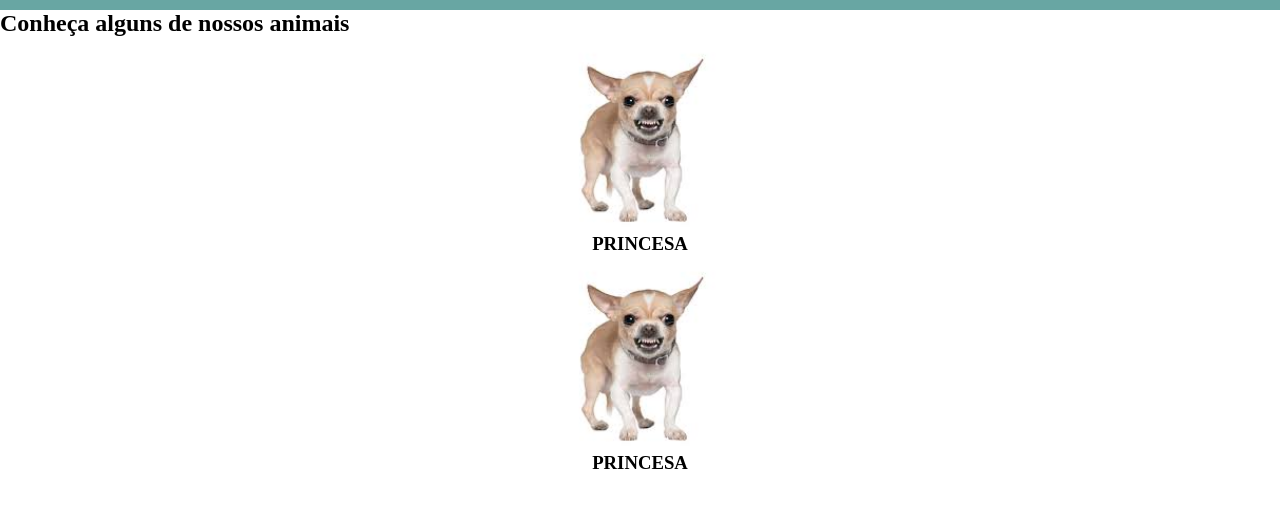
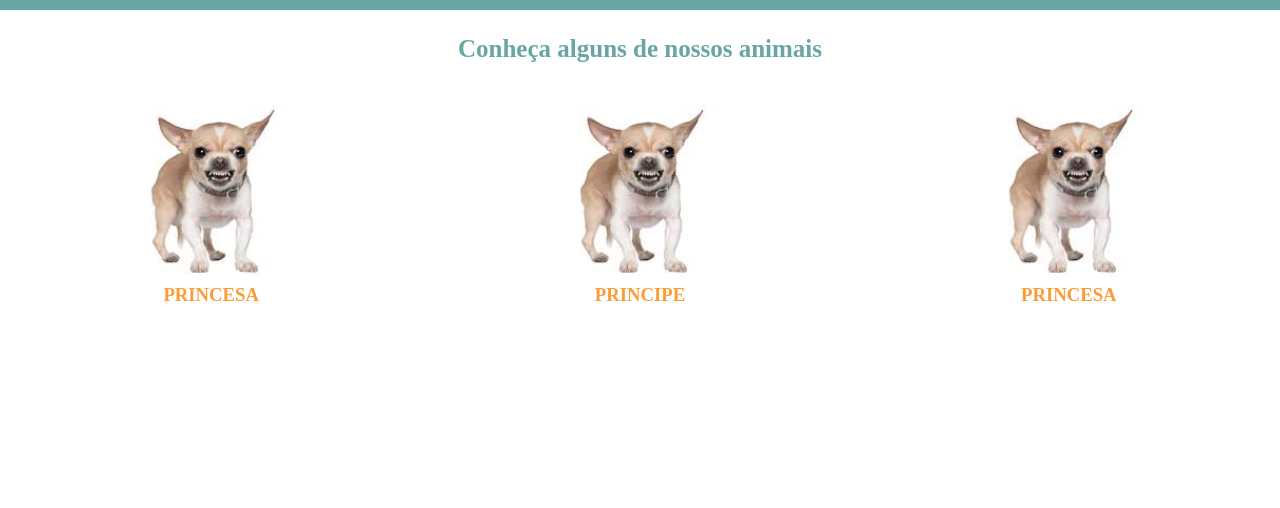
Before and after one commit to luanalapkoski/siteadotacuritiba, a plain HTML site: page index.html in a window 1280 px wide. Shown: the part 118-626 px from the top of the page. Drawn offline with Linux system fonts and the light colour scheme.

Commit message:
continuação

```diff
--- a/index.html
+++ b/index.html
@@ -1,35 +1,50 @@
 <!DOCTYPE html>
 <html lang="en">
+
 <head>
     <meta charset="UTF-8">
     <meta http-equiv="X-UA-Compatible" content="IE=edge">
     <meta name="viewport" content="width=device-width, initial-scale=1.0">
-    <title>Document</title>
+    <title>Adoção</title>
     <link rel="stylesheet" href="style.css">
     <link rel="preconnect" href="https://fonts.googleapis.com">
     <link rel="preconnect" href="https://fonts.gstatic.com" crossorigin>
-<link href="https://fonts.googleapis.com/css2?family=Poppins:ital,wght@0,100;0,200;0,300;0,400;0,500;0,700;0,800;0,900;1,100;1,200;1,300;1,400;1,500;1,600;1,700;1,800;1,900&display=swap" rel="stylesheet">
+    <link
+        href="https://fonts.googleapis.com/css2?family=Poppins:ital,wght@0,100;0,200;0,300;0,400;0,500;0,700;0,800;0,900;1,100;1,200;1,300;1,400;1,500;1,600;1,700;1,800;1,900&display=swap"
+        rel="stylesheet">
 </head>
+
 <body>
     <header class="cabecalho">
         <img class="cabecalho-imagem" src="adota curitiba logo.png" alt="logo do adota curitiba">
         <ul class="cabecalho-lista">
-            <li class="cabecalho-lista-item">Cães</li>
-            <li class="cabecalho-lista-item">Gatos</li>
+            <li class="cabecalho-lista-item">
+                <a class="cabecalho-lista-item-a" href="index.html">Cães</a>
+            </li>
+            <li class="cabecalho-lista-item">
+                <a class="cabecalho-lista-item-a" href="index.html">Gatos</a>
+            </li>
         </ul>
     </header>
     <section class="animais">
         <h2 class="animais-titulo"> Conheça alguns de nossos animais</h2>
+        <div class="animais-todos">
             <div class="animais-div">
-            <img class="animais-imagem"src="princesa adcwb.jpg" alt="foto da princesa">
+                <a href="">
+                    <img class="animais-imagem" src="princesa adcwb.jpg" alt="foto da princesa">
+                </a>
                 <h3>PRINCESA</h3>
             </div>
             <div class="animais-div">
-            <img class="animais-imagem"src="princesa adcwb.jpg" alt="foto da princesa">
+                <img class="animais-imagem" src="princesa adcwb.jpg" alt="foto da princesa">
+                <h3>PRINCIPE</h3>
+            </div>
+            <div class="animais-div">
+                <img class="animais-imagem" src="princesa adcwb.jpg" alt="foto da princesa">
                 <h3>PRINCESA</h3>
             </div>
+        </div>
+    </section>
+</body>
 
-    </section>
-
-</body>
 </html>
--- a/style.css
+++ b/style.css
@@ -1,8 +1,9 @@
-*{
+* {
     margin: 0;
     padding: 0;
 }
-body{
+
+body {
     .poppins-thin {
         font-family: "Poppins", sans-serif;
         font-weight: 100;
@@ -116,20 +117,40 @@ body{
     padding: 13px 0;
 }
 
-.cabecalho-imagem{
+.cabecalho-imagem {
     width: 42%;
 }
 
-.cabecalho-lista-item{
+.cabecalho-lista-item {
     display: inline-block;
     margin: 0 20px;
     font-size: 24px;
+    list-style:none;
 }
 
-.animais-imagem{
+.cabecalho-lista-item-a {
+    text-decoration: none;
+    color: white;
+}
+
+.animais-imagem {
     width: 290px;
 }
 
-.animais-div{
+.animais-div {
     text-align: center;
+    color: #FE9C34;
 }
+
+.animais-titulo {
+    text-align: center;
+    padding: 25px 0;
+    color: #68A6A3;
+    font-size: 25px;
+}
+
+.animais-todos {
+    display: grid;
+    grid-template-columns: 33% 33% 33%;
+    justify-content: space-between;
+}
```
Also changed, not shown: gato.jpg (added). Lines whose indentation alone changed are shown as unchanged.
